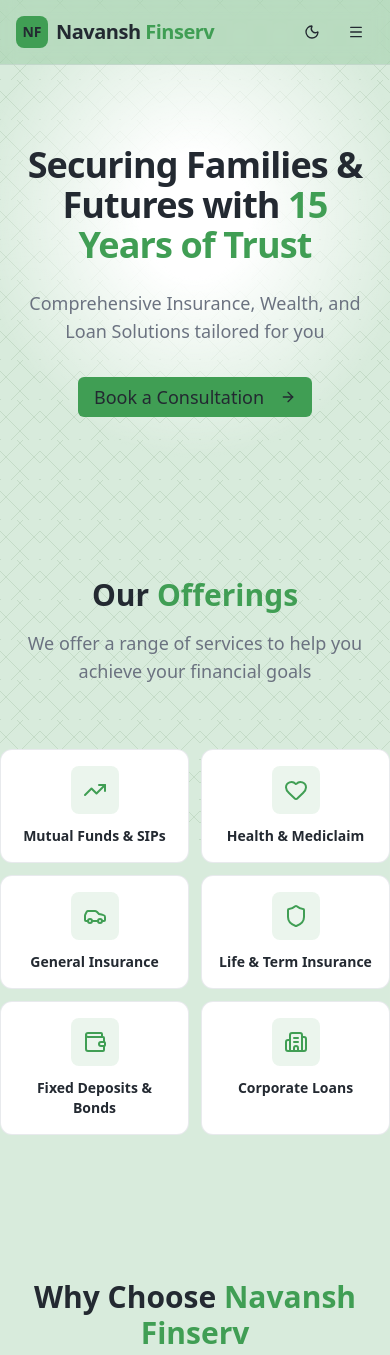
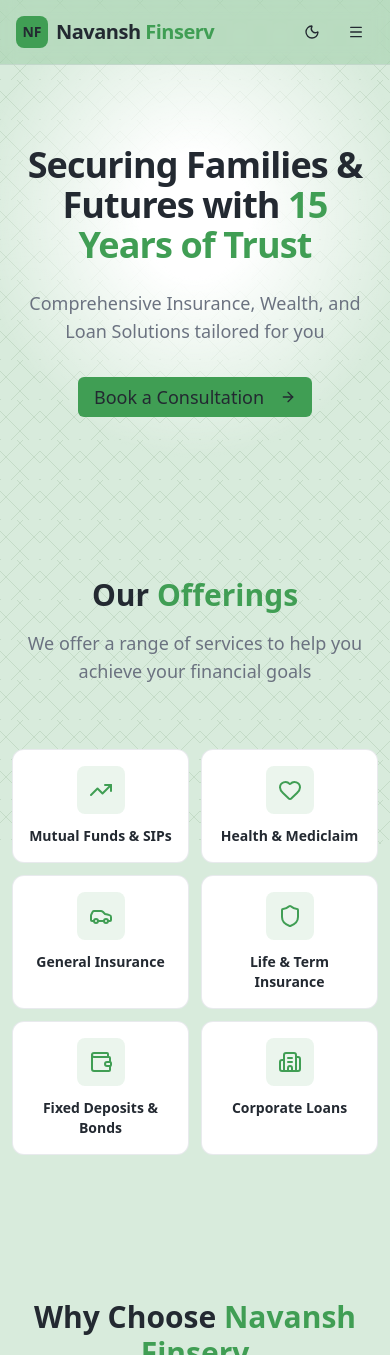
Before and after one commit to anshumankhunteta/navansh-finserv, a Next.js app: page / in a window 390 px wide. Shown: the top 1355 px of the page. Built offline with nearby package versions, Linux system fonts and the light colour scheme.

Commit message:
fix Offer cards layout

```diff
--- a/app/page.tsx
+++ b/app/page.tsx
@@ -84,7 +84,7 @@ export default function HomePage() {
           We offer a range of services to help you achieve your financial goals
         </p>
       </div>
-      <div className="mx-3 mx-auto mb-16 grid grid-cols-2 gap-3 md:gap-6 lg:grid-cols-3 lg:gap-8 2xl:grid-cols-6">
+      <div className="mx-3 mb-16 grid grid-cols-2 gap-3 sm:mx-auto md:grid-cols-3 md:gap-6 lg:gap-8 2xl:grid-cols-6">
         {allServices.map((service) => {
           const Icon = service.icon
           return (
```
